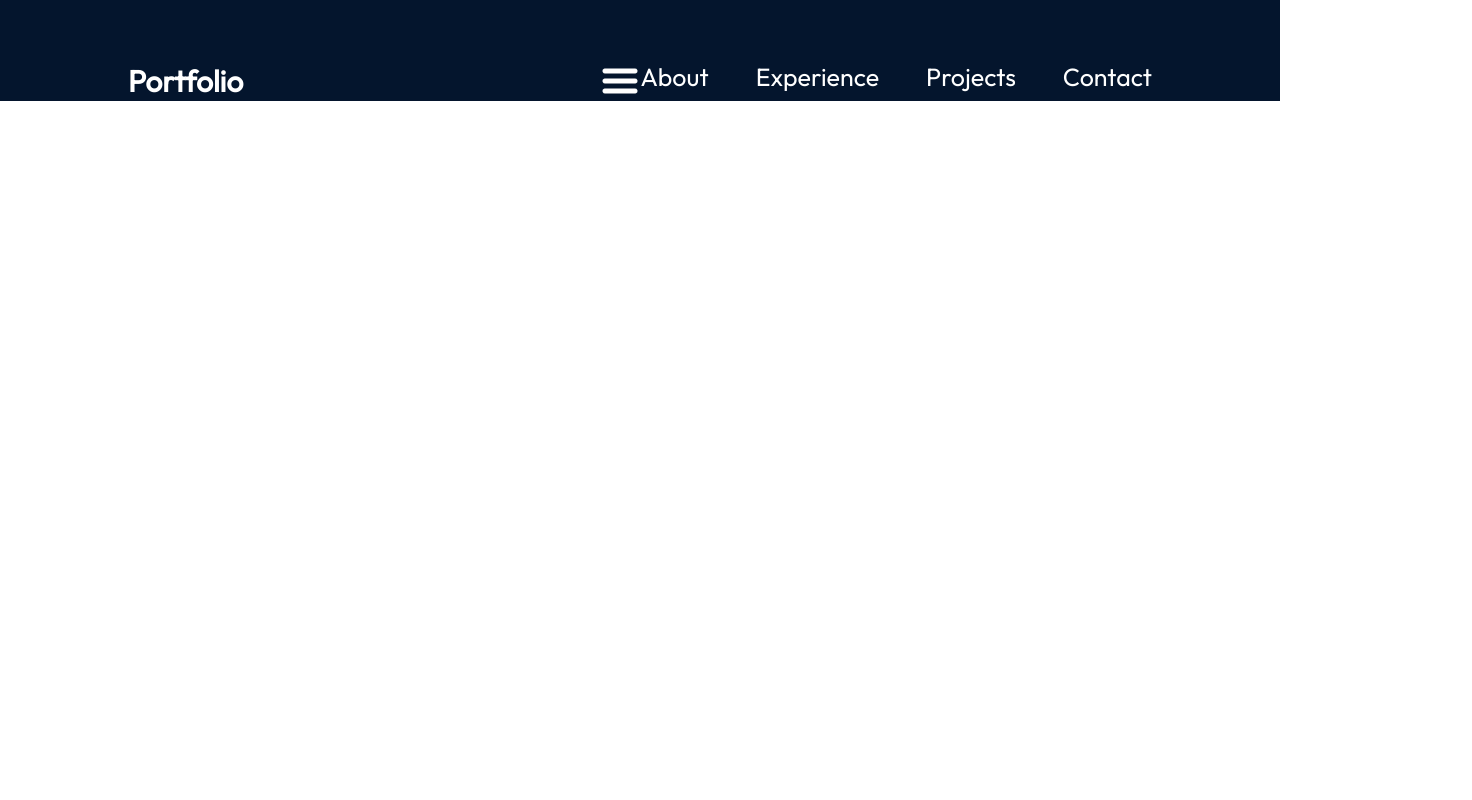
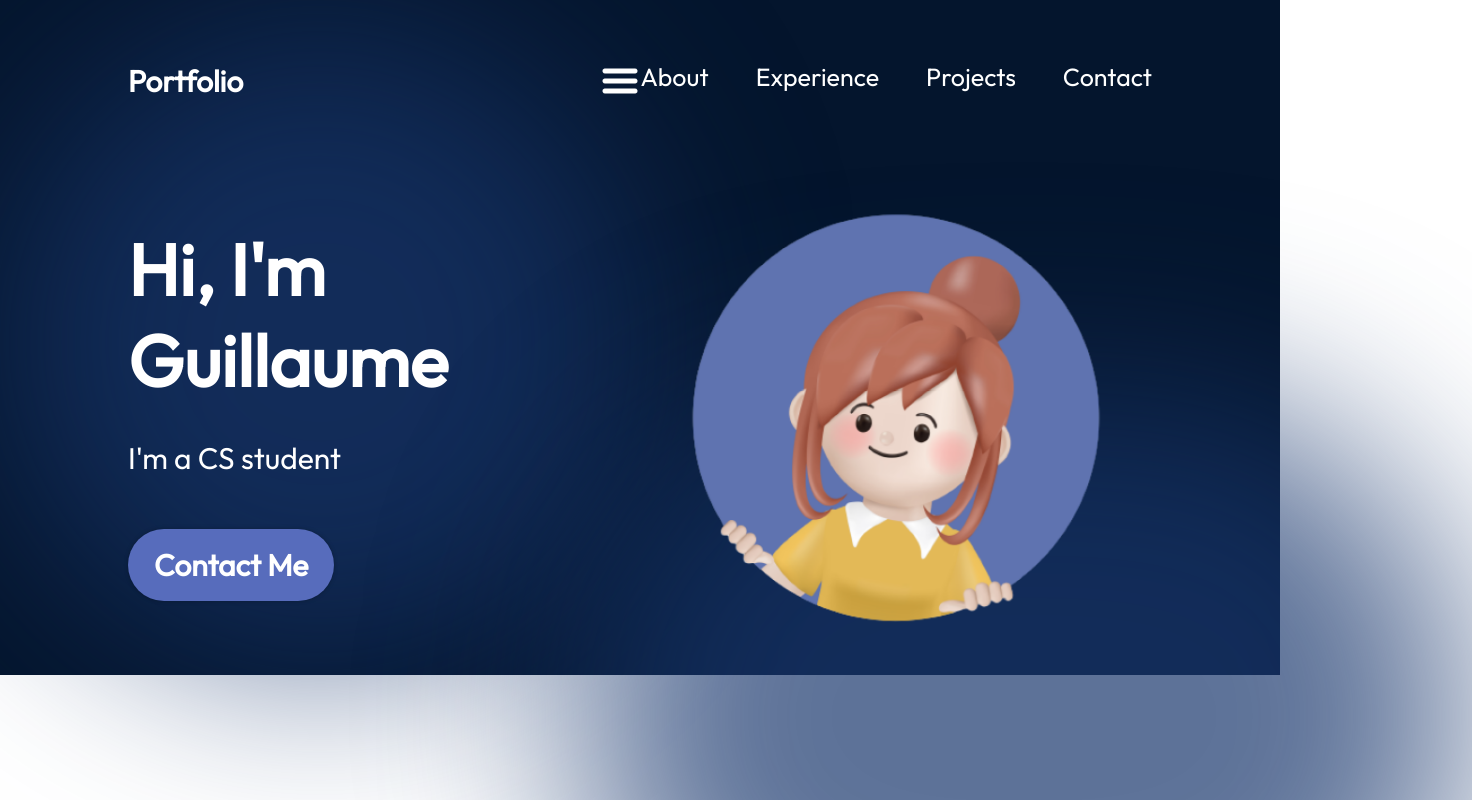
Before and after one commit to UnMars/Portfolio, a React (Vite) app: page / in a window 1280 px wide. Shown: the top 800 px of the page, 1472 px wide, since content can reach past the window. Built offline with nearby package versions, Linux system fonts and the light colour scheme.

Commit message:
Added Hero section

```diff
--- a/src/App.jsx
+++ b/src/App.jsx
@@ -1,10 +1,12 @@
 import styles from  './App.module.css'
 import { Navbar } from './components/Navbar/Navbar'
+import { Hero } from './components/Hero/Hero'
 
 function App() {
   return (
     <div className={styles.App}>
       <Navbar />
+      <Hero />
     </div>
   )
 }
--- /dev/null
+++ b/src/components/Hero/Hero.jsx
@@ -0,0 +1,27 @@
+import React from "react";
+import { getImageUrl } from "../../utils";
+import styles from "./Hero.module.css";
+
+export const Hero = () => {
+  return (
+    <section className={styles.container}>
+      <div className={styles.content}>
+        <h1 className={styles.title}>Hi, I'm Guillaume</h1>
+        <p className={styles.description}>I'm a CS student</p>
+        <a
+          href="mailto:guillaume_roboam@hotmail.fr"
+          className={styles.contactBtn}
+        >
+          Contact Me
+        </a>
+      </div>
+      <img
+        src={getImageUrl("hero/heroImage.png")}
+        alt="hero image of me"
+        className={styles.heroImg}
+      />
+      <div className={styles.topBlur} />
+      <div className={styles.bottomBlur} />
+    </section>
+  );
+};
--- /dev/null
+++ b/src/components/Hero/Hero.module.css
@@ -0,0 +1,111 @@
+@import "../../vars.css";
+
+.container {
+  position: relative;
+  display: flex;
+  align-items: center;
+  justify-content: space-between;
+  margin-top: 49px;
+  z-index: 1;
+  margin-left: 10%;
+  margin-right: 10%;
+}
+
+.content {
+  display: flex;
+  flex-direction: column;
+  align-items: flex-start;
+  color: var(--color-text);
+  z-index: 1;
+}
+
+.title {
+  font-size: 72px;
+  font-weight: 900;
+  margin-bottom: 33px;
+  font-family: var(--font-roboto);
+  background: linear-gradient(
+    90deg,
+    rgba(255, 255, 255, 1) 70%,
+    rgba(255, 255, 255, 0) 120%
+  );
+  -webkit-text-fill-color: transparent;
+  -webkit-background-clip: text;
+}
+
+.description {
+  font-size: 30px;
+  font-family: var(--font-roboto);
+  margin-bottom: 52px;
+}
+
+.contactBtn {
+  text-decoration: none;
+  background-color: var(--color-primary);
+  color: var(--color-text);
+  border-radius: 100px;
+  font-size: 30px;
+  font-weight: 600;
+  padding: 17px 26px;
+  box-shadow: 0 0 4px 0 rgba(0, 0, 0, 0.25);
+}
+
+.heroImg {
+  width: 50%;
+  z-index: 1;
+
+  animation-name: floating;
+  animation-duration: 3s;
+  animation-iteration-count: infinite;
+  animation-timing-function: ease-in-out;
+}
+
+@keyframes floating {
+  0% {
+    transform: translate(0, 0px);
+  }
+  50% {
+    transform: translate(0, 10px);
+  }
+  100% {
+    transform: translate(0, -0px);
+  }
+}
+
+.topBlur {
+  position: absolute;
+  width: 50vw;
+  height: 50vw;
+  min-width: 350px;
+  min-width: 350px;
+  top: -128px;
+  left: -10vw;
+  border-radius: 764px;
+  background: rgba(25, 55, 109, 0.7);
+  filter: blur(100px);
+  z-index: 0;
+}
+
+.bottomBlur {
+  position: absolute;
+  width: 70vw;
+  height: 50vw;
+  min-width: 350px;
+  min-width: 250px;
+  top: 246px;
+  right: -25vw;
+  border-radius: 764px;
+  background: rgba(25, 55, 109, 0.7);
+  filter: blur(100px);
+  z-index: 0;
+}
+
+@media screen and (max-width: 830px) {
+  .container {
+    flex-direction: column-reverse;
+  }
+
+  .content {
+    align-items: center;
+  }
+}
--- a/src/components/Navbar/Navbar.jsx
+++ b/src/components/Navbar/Navbar.jsx
@@ -3,6 +3,8 @@
 import { getImageUrl } from "../../utils";
 
 export const Navbar = () => {
+  const [menuOpen, setMenuOpen] = useState(false);
+
   return (
     <nav className={styles.navbar}>
       <a href="/" className={styles.title}>
@@ -11,10 +13,15 @@
       <div className={styles.menu}>
         <img
           className={styles.menuBtn}
-          src={getImageUrl("nav/menuIcon.png")}
+          src={
+            menuOpen
+              ? getImageUrl("nav/closeIcon.png")
+              : getImageUrl("nav/menuIcon.png")
+          }
           alt="menu-button"
+          onClick={() => setMenuOpen(!menuOpen)}
         />
-        <ul className={styles.menuItems}>
+        <ul className={`${styles.menuItems} ${menuOpen && styles.menuOpen}`} onClick={() => setMenuOpen(false)}>
           <li>
             <a href="#about">About</a>
           </li>
--- a/src/components/Navbar/Navbar.module.css
+++ b/src/components/Navbar/Navbar.module.css
@@ -66,4 +66,9 @@
     padding: 24px 33px;
     box-shadow: 0 0 4px 0 rgba(0, 0, 0, 0, 0.25);
   }
+
+  .menuOpen {
+    display: flex;
+    z-index: 1;
+  }
 }
```
